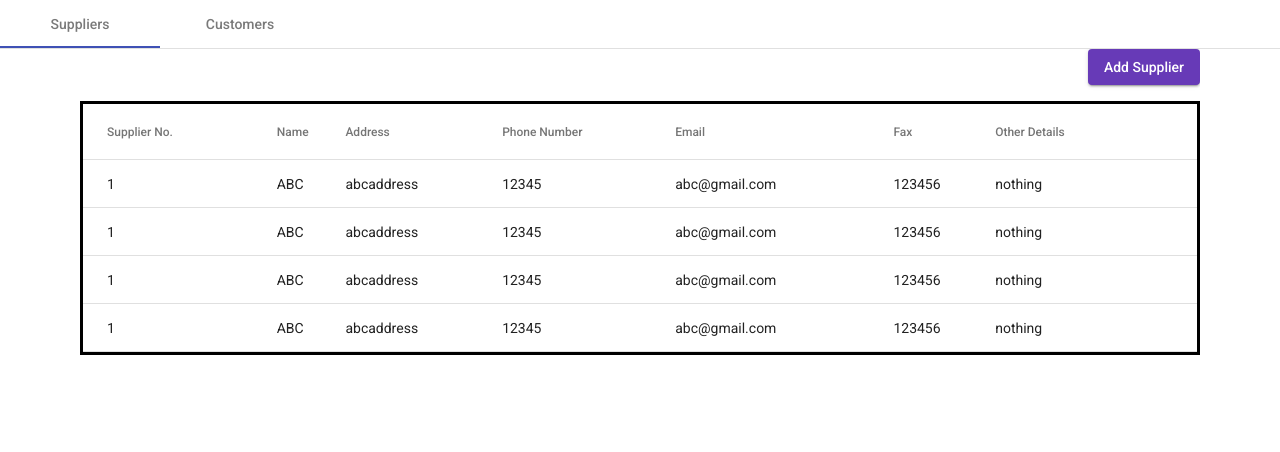
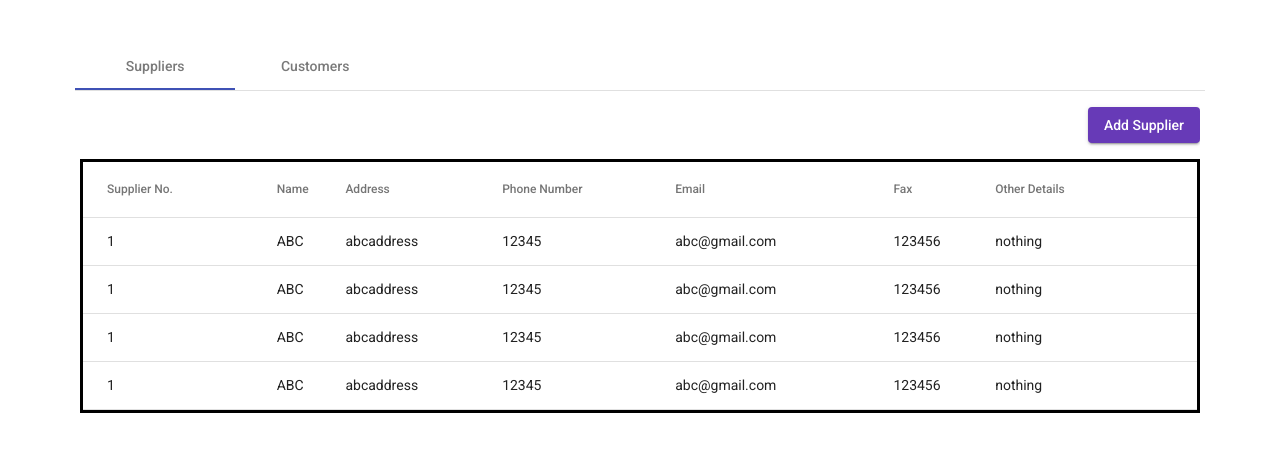
Before and after one commit to smadipad/Inventory_Management_SE_Project, an Angular app: page / in a window 1280 px wide. Shown: the top 452 px of the page. Built offline with nearby package versions, Linux system fonts and the light colour scheme.

Commit message:
added padding anf changed layout

```diff
--- a/src/app/app.component.css
+++ b/src/app/app.component.css
@@ -1,4 +1,17 @@
 @import "@angular/material/prebuilt-themes/deeppurple-amber.css";
+
+/*  Primary Theme Color #673ab7 */
+
+* {
+  padding: 0;
+  margin: 0;
+  box-sizing: border-box;
+}
 html {
   font-size: 62.5%;
 }
+
+.main-container {
+  margin: 1rem 1.5rem 0 1.5rem;
+  padding: 1.6rem 3.2rem;
+}
--- a/src/app/app.component.html
+++ b/src/app/app.component.html
@@ -7,6 +7,8 @@
     <title>Document</title>
   </head>
   <body>
-    <app-tabs></app-tabs>
+    <div class="main-container">
+      <app-tabs></app-tabs>
+    </div>
   </body>
 </html>
--- a/src/app/customer-table/customer-table.component.css
+++ b/src/app/customer-table/customer-table.component.css
@@ -12,6 +12,7 @@
 }
 
 .customer-nav {
+  margin-top: 1rem;
   display: flex;
   justify-content: end;
 }
--- a/src/app/customer-table/customer-table.component.html
+++ b/src/app/customer-table/customer-table.component.html
@@ -2,7 +2,6 @@
 <div class="customer-container">
   <div class="customer-nav">
     <button mat-raised-button color="primary">Add Customer</button>
-    <button type="button" class="btn btn-primary">Test</button>
   </div>
 
   <table class="table" mat-table [dataSource]="datasource">
--- a/src/app/supplier-table/supplier-table.component.css
+++ b/src/app/supplier-table/supplier-table.component.css
@@ -12,6 +12,7 @@
 }
 
 .supplier-nav {
+  margin-top: 1rem;
   display: flex;
   justify-content: end;
 }
--- a/src/app/tabs/tabs.component.css
+++ b/src/app/tabs/tabs.component.css
@@ -1,5 +1,3 @@
-.tab {
-  background-color: black;
-  font-size: small;
-  color: palevioletred;
+.table {
+  margin-top: 1rem;
 }
--- a/src/app/tabs/tabs.component.html
+++ b/src/app/tabs/tabs.component.html
@@ -1,8 +1,8 @@
 <mat-tab-group class="Tabs" animationDuration="1000ms">
   <mat-tab class="tab" label="Suppliers">
-    <app-supplier-table></app-supplier-table>
+    <app-supplier-table class="table"></app-supplier-table>
   </mat-tab>
   <mat-tab class="tab" label="Customers">
-    <app-customer-table></app-customer-table>
+    <app-customer-table class="table"></app-customer-table>
   </mat-tab>
 </mat-tab-group>
```
